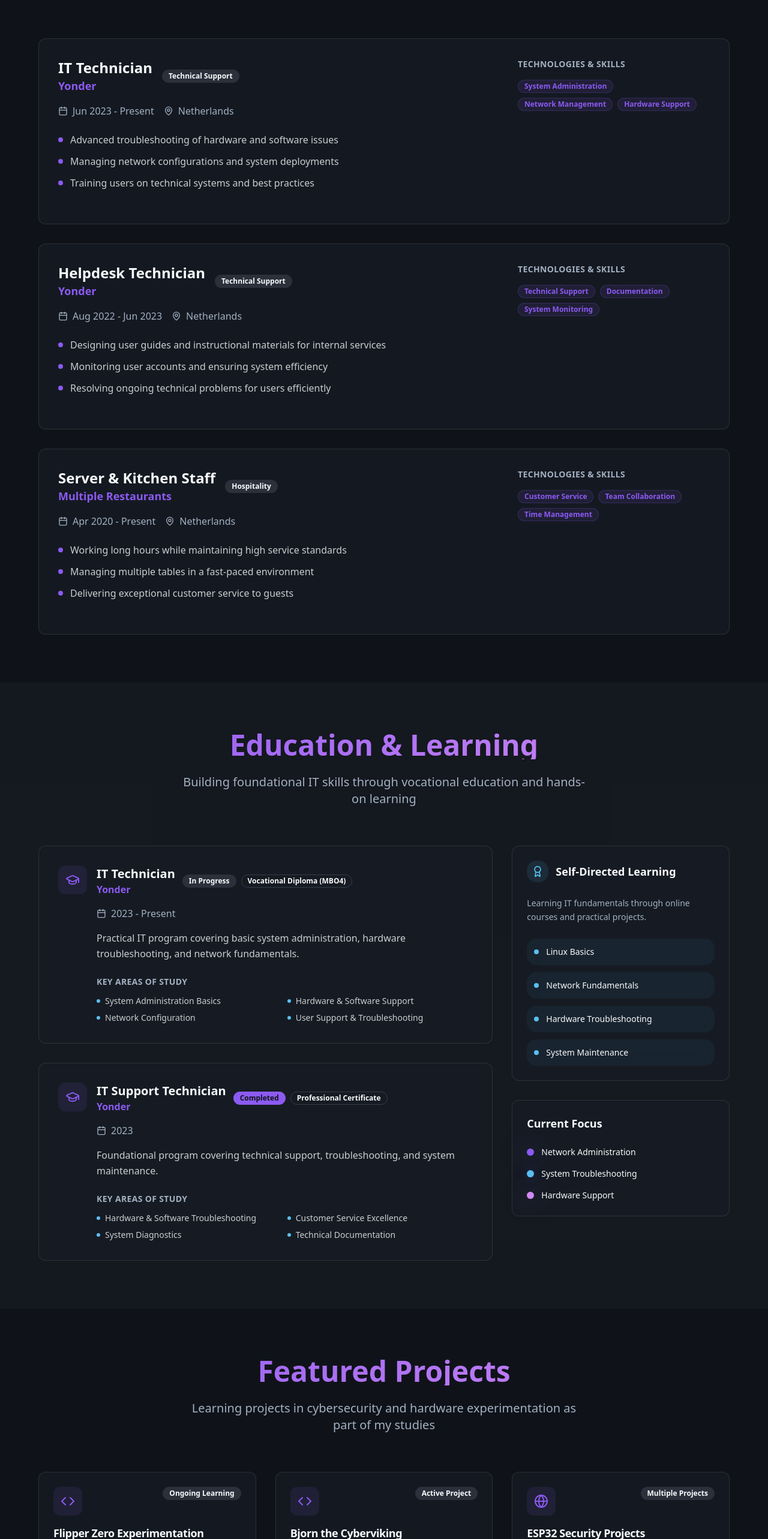
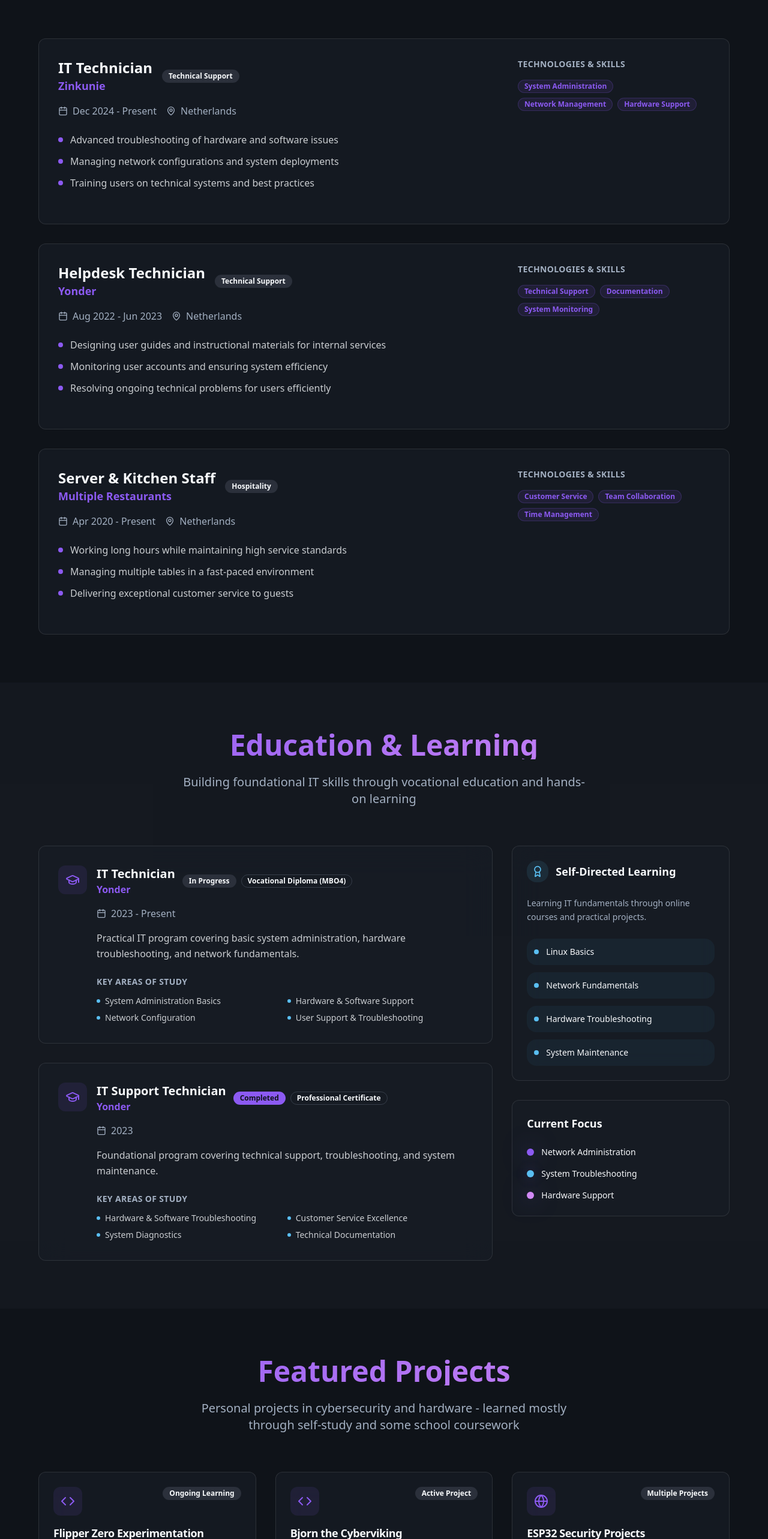
Before and after one commit to Tijmen-M/tijmens-cyber-folio, a React (Vite) app: page / in a window 1280 px wide. Shown: the part 980-3546 px from the top of the page at 60% size. Built offline with nearby package versions, Linux system fonts and the light colour scheme.

Commit message:
Update IT Technician role details
Update the IT Technician work experience to reflect Zinkunie as the employer, a start date of this month, and learning from both self-study and school.

```diff
--- a/src/components/Experience.tsx
+++ b/src/components/Experience.tsx
@@ -5,9 +5,9 @@ import { ExternalLink, Calendar, MapPin } from "lucide-react";
 const experiences = [
   {
     title: "IT Technician",
-    company: "Yonder",
+    company: "Zinkunie",
     location: "Netherlands",
-    period: "Jun 2023 - Present",
+    period: "Dec 2024 - Present",
     type: "Technical Support",
     responsibilities: [
       "Advanced troubleshooting of hardware and software issues",
--- a/src/components/Projects.tsx
+++ b/src/components/Projects.tsx
@@ -94,7 +94,7 @@ const Projects = () => {
             Featured Projects
           </h2>
           <p className="text-xl text-muted-foreground max-w-2xl mx-auto">
-            Learning projects in cybersecurity and hardware experimentation as part of my studies
+            Personal projects in cybersecurity and hardware - learned mostly through self-study and some school coursework
           </p>
         </div>
 
```
